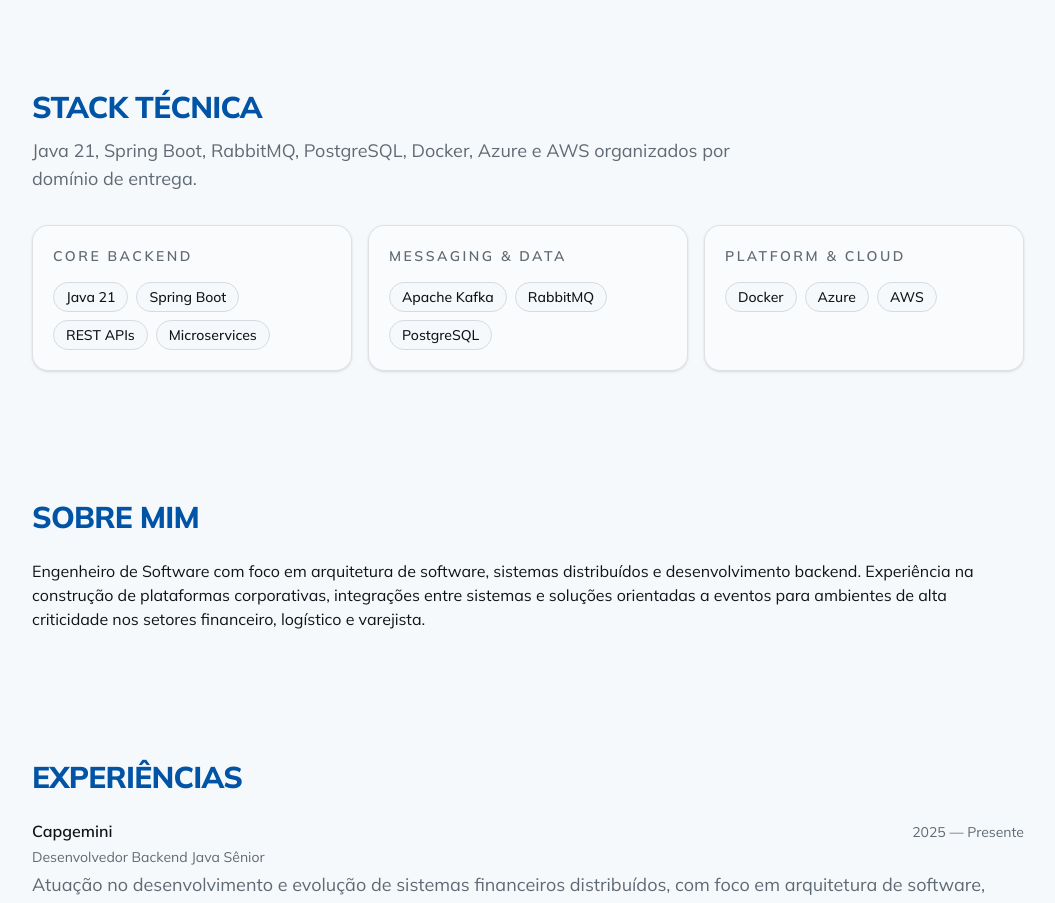
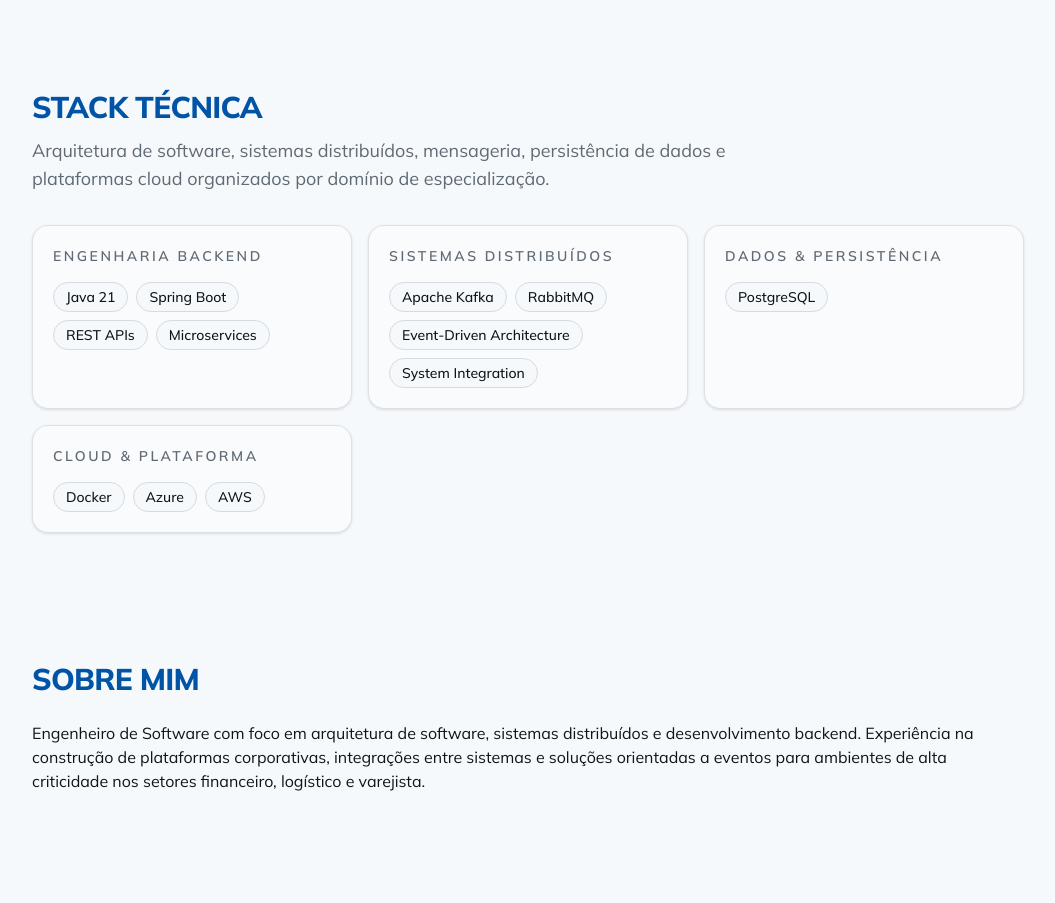
Before and after one commit to rafaelsousapereira/rafael-sousa-web-portfolio, a Next.js app: page / in a window 1280 px wide. Shown: the part 1080-1983 px from the top of the page, without its empty margins (112-1167 px from the left). Built offline with nearby package versions, Linux system fonts and the light colour scheme; no server answers.

Commit message:
fix: add fix in infos aboout stack

```diff
--- a/src/shared/content/locales.ts
+++ b/src/shared/content/locales.ts
@@ -195,7 +195,7 @@
     },
     stack: {
       subtitle:
-        'Java 21, Spring Boot, RabbitMQ, PostgreSQL, Docker, Azure e AWS organizados por domínio de entrega.',
+        'Arquitetura de software, sistemas distribuídos, mensageria, persistência de dados e plataformas cloud organizados por domínio de especialização.',
     },
     social: {
       linkedin: 'LinkedIn',
--- a/src/shared/content/site-content.ts
+++ b/src/shared/content/site-content.ts
@@ -138,28 +138,52 @@
 
 const technicalStackDefinition: TechnicalStackGroupDefinition[] = [
   {
-    id: 'backend-runtime',
+    id: 'backend-engineering',
     title: {
-      'pt-BR': 'Core Backend',
+      'pt-BR': 'Engenharia Backend',
       'en-US': 'Backend Engineering',
     },
-    items: ['Java 21', 'Spring Boot', 'REST APIs', 'Microservices'],
+    items: [
+      'Java 21',
+      'Spring Boot',
+      'REST APIs',
+      'Microservices',
+    ],
   },
   {
-    id: 'messaging-data',
+    id: 'distributed-systems',
     title: {
-      'pt-BR': 'Messaging & Data',
+      'pt-BR': 'Sistemas Distribuídos',
       'en-US': 'Distributed Systems',
     },
-    items: ['Apache Kafka', 'RabbitMQ', 'PostgreSQL'],
+    items: [
+      'Apache Kafka',
+      'RabbitMQ',
+      'Event-Driven Architecture',
+      'System Integration',
+    ],
   },
   {
-    id: 'platform-cloud',
+    id: 'data-platforms',
     title: {
-      'pt-BR': 'Platform & Cloud',
-      'en-US': 'Platform & Cloud',
+      'pt-BR': 'Dados & Persistência',
+      'en-US': 'Data & Persistence',
     },
-    items: ['Docker', 'Azure', 'AWS'],
+    items: [
+      'PostgreSQL',
+    ],
+  },
+  {
+    id: 'cloud-platform',
+    title: {
+      'pt-BR': 'Cloud & Plataforma',
+      'en-US': 'Cloud & Platform',
+    },
+    items: [
+      'Docker',
+      'Azure',
+      'AWS',
+    ],
   },
 ]
 
```
